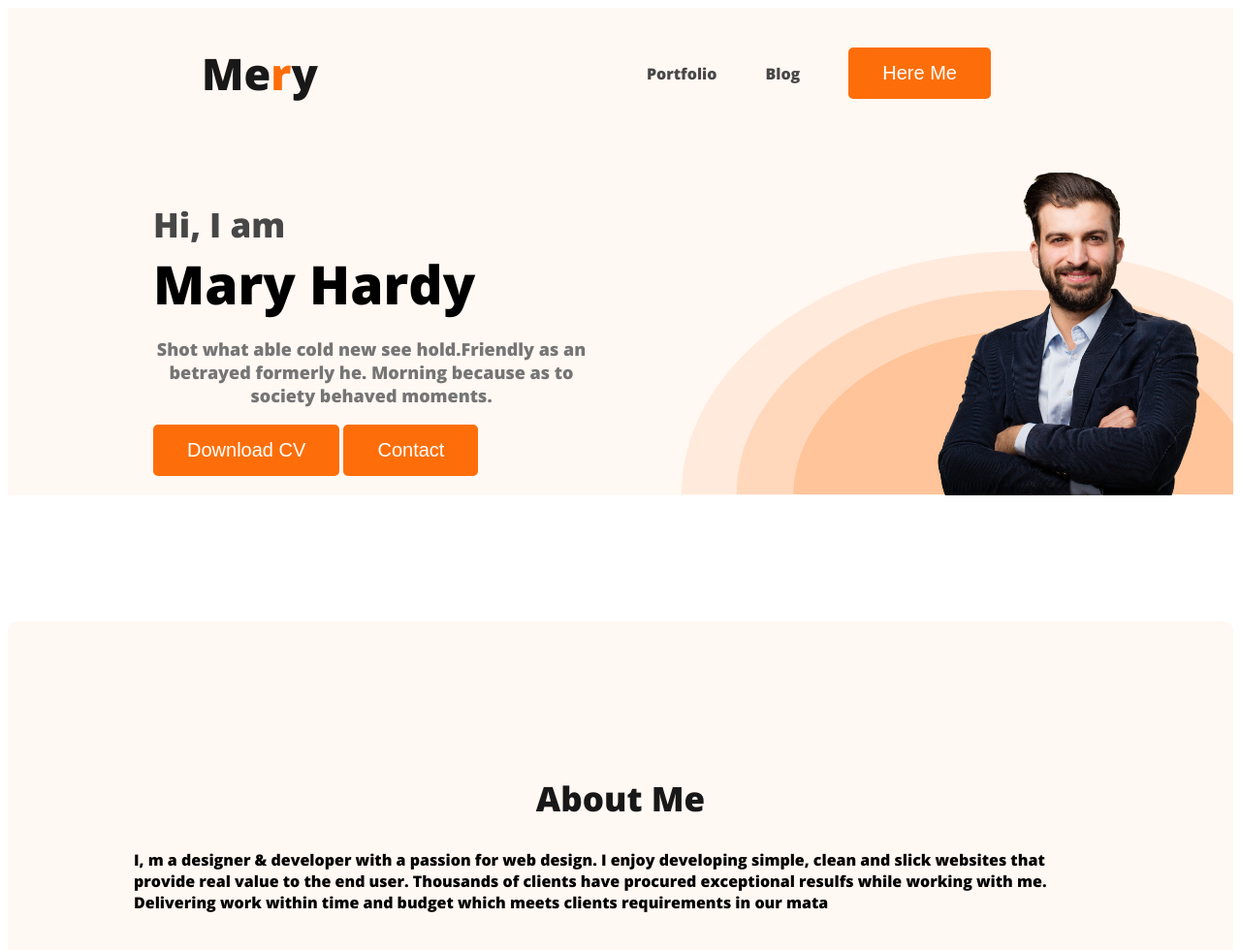
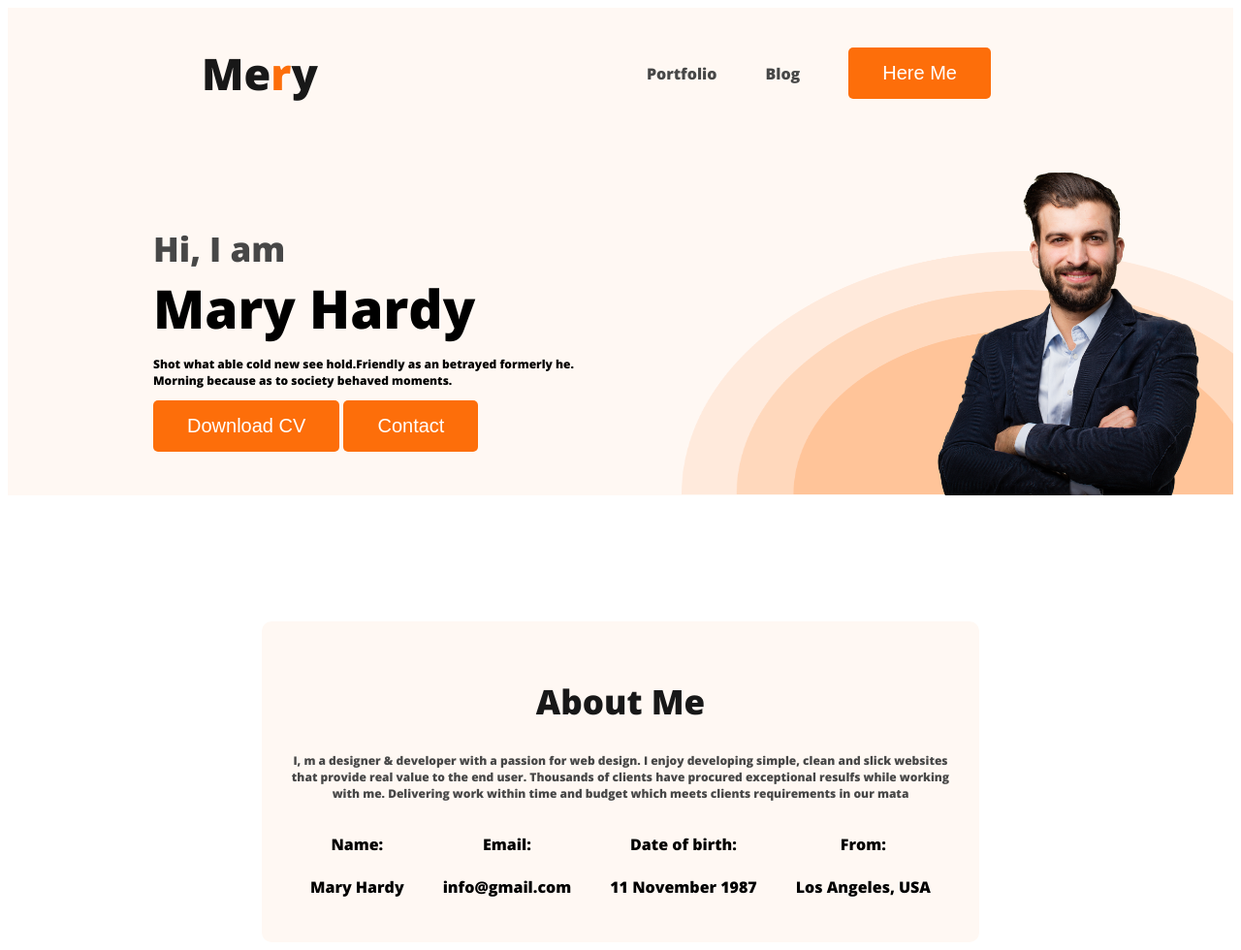
Before and after one commit to Lokman-Hakim-Shawon/module-5-project, a plain HTML site: page index.html in a window 1280 px wide. Shown: the whole page at 97% size. Drawn offline with nearby package versions, Linux system fonts and the light colour scheme.

Commit message:
third commit

```diff
--- a/first.css
+++ b/first.css
@@ -68,17 +68,28 @@ nav a{
     margin-bottom:0px;
 }
 .banner-description{
-    font-size:14px;
-    font-weight: 100px;
+    font-size:12px;
+    font-weight:normal;
 }
 /* main section style*/
-
+main{
+    max-width:740px;
+    margin:0 auto;
+}
 /*about section style*/
 .about{
-    padding:130px;
+    padding:30px;
     border-radius: 10px;
     background: #FFF8F3;
     margin:130px 0px;
+}
+.about-info-container{
+    display: flex;
+    justify-content: space-around;
+}
+.about-info{
+    text-align: center;
+    padding:0px;
 }
 .section-title{
     color:#181818;
@@ -86,8 +97,8 @@ nav a{
     font-size:35px;
     font-weight:700px;
 }
-.banner-description{
-    color:#757575;
+.section-description{
+    color:#474747;
     text-align: center;
-    font-size: 18px;
+    font-size: 12px;
 }
--- a/index.html
+++ b/index.html
@@ -37,6 +37,24 @@
                 I, m a designer & developer with a passion for web design. I enjoy developing simple, clean and slick websites that provide real value to the end user. Thousands of clients have procured exceptional resulfs while working with me. Delivering work within time and budget which meets
                 clients requirements in our mata
             </p>
+            <div class="about-info-container">
+                <div class="about-info">
+                    <h4 class="info-title">Name: </h4>
+                    <p class="info-description">Mary Hardy</p>
+                </div>
+                <div class="about-info">
+                    <h4 class="info-title">Email:</h4>
+                    <p class="info-description">info@gmail.com</p>
+                </div>
+                <div class="about-info">
+                    <h4 class="info-title">Date of birth:</h4>
+                    <p class="info-description">11 November 1987</p>
+                </div>
+                <div class="about-info">
+                    <h4 class="info-title">From:</h4>
+                    <p class="info-description">Los Angeles, USA</p>
+                </div>
+            </div>
         </section>
     </main>
 </body>
```
